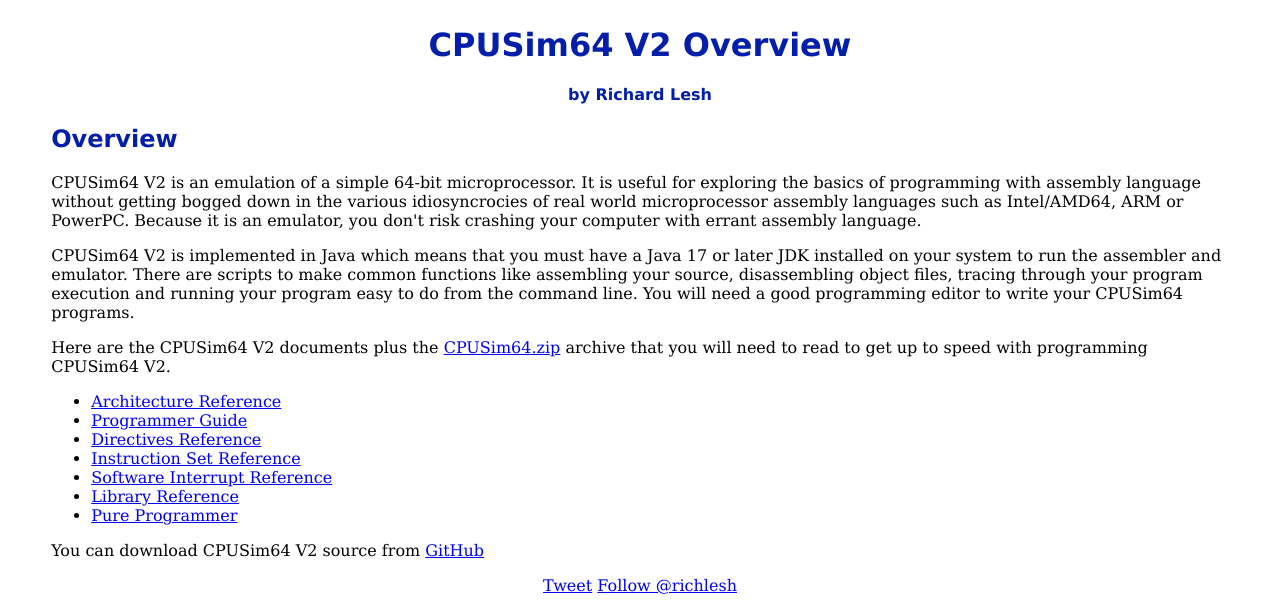
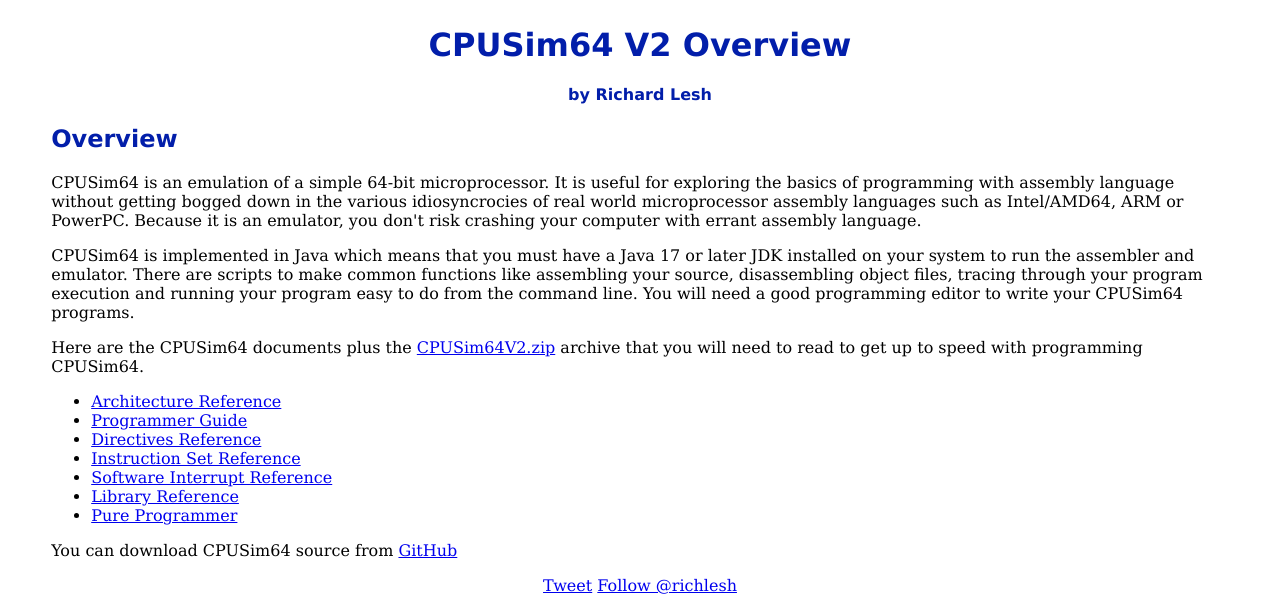
Before and after one commit to richlesh/CPUSim64V2, a plain HTML site: page documentation/index.html in a window 1280 px wide. Shown: the top 608 px of the page. Drawn offline with Linux system fonts and the light colour scheme; grey boxes are pictures that could not be loaded.

Commit message:
Documentation Updates
Documentation Updates

```diff
--- a/documentation/index.html
+++ b/documentation/index.html
@@ -2,8 +2,8 @@
 <html lang="en">
 <head>
 	<meta charset="utf-8">
-	<title>CPUSim64 Overview</title>
-	<meta name="description" content="Overview for the CPUSim64 CPU Simulator">
+	<title>CPUSim64 V2 Overview</title>
+	<meta name="description" content="Overview for the CPUSim64 V2 CPU Simulator">
 	<link rel="canonical" href="http://cpusim64.lesh.cloud/">
 	<meta name="robots" content="max-image-preview:large">
 	<meta name="viewport" content="width=device-width, initial-scale=1">
@@ -15,9 +15,9 @@
 <h1>CPUSim64 V2 Overview</h1>
 <h4 class="center">by Richard Lesh</h4>
 <h2>Overview</h2>
-<p>CPUSim64 V2 is an emulation of a simple 64-bit microprocessor.  It is useful for exploring the basics of programming with assembly language without getting bogged down in the various idiosyncrocies of real world microprocessor assembly languages such as Intel/AMD64, ARM or PowerPC.  Because it is an emulator, you don't risk crashing your computer with errant assembly language.</p>
-<p>CPUSim64 V2 is implemented in Java which means that you must have a Java 17 or later JDK installed on your system to run the assembler and emulator.  There are scripts to make common functions like assembling your source, disassembling object files, tracing through your program execution and running your program easy to do from the command line.  You will need a good programming editor to write your CPUSim64 programs.</p>
-<p>Here are the CPUSim64 V2 documents plus the <a href="CPUSim64.zip">CPUSim64.zip</a> archive that you will need to read to get up to speed with programming CPUSim64 V2.</p>
+<p>CPUSim64 is an emulation of a simple 64-bit microprocessor.  It is useful for exploring the basics of programming with assembly language without getting bogged down in the various idiosyncrocies of real world microprocessor assembly languages such as Intel/AMD64, ARM or PowerPC.  Because it is an emulator, you don't risk crashing your computer with errant assembly language.</p>
+<p>CPUSim64 is implemented in Java which means that you must have a Java 17 or later JDK installed on your system to run the assembler and emulator.  There are scripts to make common functions like assembling your source, disassembling object files, tracing through your program execution and running your program easy to do from the command line.  You will need a good programming editor to write your CPUSim64 programs.</p>
+<p>Here are the CPUSim64 documents plus the <a href="CPUSim64V2.zip">CPUSim64V2.zip</a> archive that you will need to read to get up to speed with programming CPUSim64.</p>
 
 <ul>
 	<li><a href="Architecture.html">Architecture&nbsp;Reference</a></li>
@@ -30,7 +30,7 @@
 </ul>
 
 
-<p>You can download CPUSim64 V2 source from <a href="https://github.com/richlesh/CPUSim64">GitHub</a></p>
+<p>You can download CPUSim64 source from <a href="https://github.com/richlesh/CPUSim64V2">GitHub</a></p>
 <footer>
 <p><a href="https://twitter.com/share" class="twitter-share-button" data-size="large" data-related="richlesh">Tweet</a>
 <script>!function(d,s,id){var js,fjs=d.getElementsByTagName(s)[0],p=/^http:/.test(d.location)?'http':'https';if(!d.getElementById(id)){js=d.createElement(s);js.id=id;js.src=p+'://platform.twitter.com/widgets.js';fjs.parentNode.insertBefore(js,fjs);}}(document, 'script', 'twitter-wjs');</script>
```
Also changed, not shown: 1 other file.
